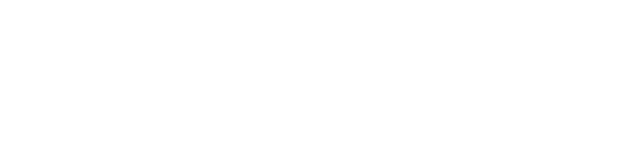
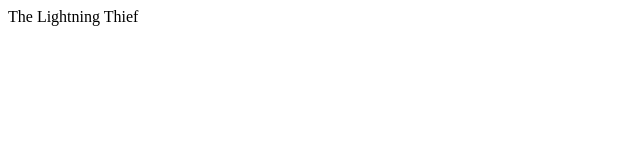
Before and after one commit to Xethyr/JS-Library, a plain HTML site: page index.html in a window 1280 px wide. Shown: the whole page, without its empty margins (0-640 px from the left). Drawn offline with Linux system fonts and the light colour scheme.

Commit message:
Display Library working concept.

```diff
--- a/index.html
+++ b/index.html
@@ -7,6 +7,13 @@
         <link rel="stylesheet" href="./style.css" />
     </head>
     <body>
+        <div id="library">
+            <div class="book">
+                <div class="title"></div>
+                <div class="author"></div>
+                <div class="read-status"></div>
+            </div>
+        </div>
         <script src="./script.js"></script>
     </body>
 </html>
--- a/script.js
+++ b/script.js
@@ -1,17 +1,31 @@
 let myLibrary = [];
+const libraryDisplay = document.getElementById('library');
 
 function Book(title, author, readStatus) {
     this.title = title;
     this.author = author;
-    this.readStatus = readStatus ? 'Not read' : 'Read';
+    this.readStatus = readStatus;
 }
 
 function addToLibrary(book) {
     myLibrary.push(book);
 }
 
-const book1 = new Book('The Lightning Thief', 'Rick Riordan', 'no');
+const book1 = new Book('The Lightning Thief', 'Rick Riordan', 'Read');
 
 addToLibrary(book1);
 
+function displayLibrary() {
+    const newBook = document.createElement('div');
+    myLibrary.forEach((book) => {
+        libraryDisplay.appendChild(newBook);
+        newBook.classList.add('book');
+        const title = newBook.appendChild(document.createElement('div'));
+        title.classList.add('title');
+        title.innerText = book.title;
+    })
+}
+
+displayLibrary();
+
 console.log(myLibrary)
```
